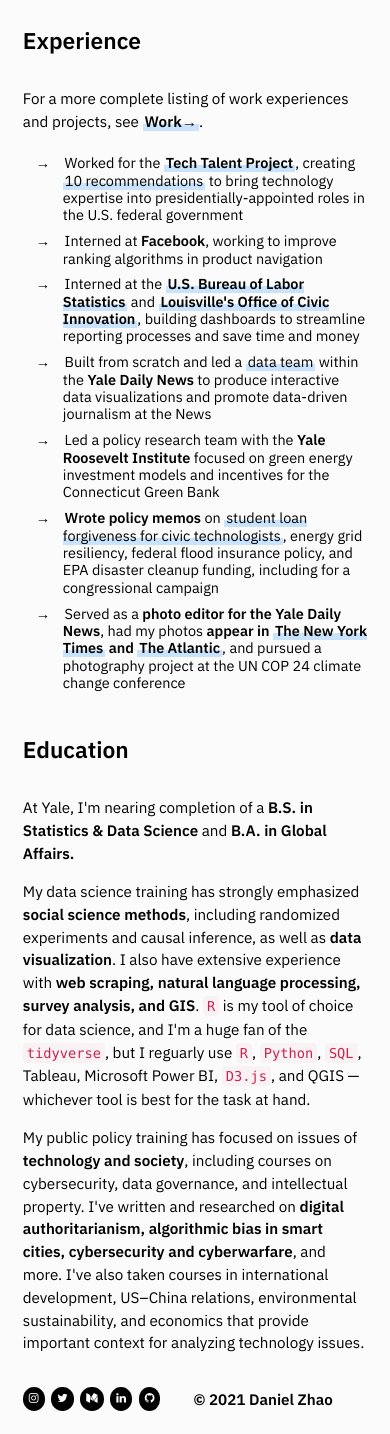
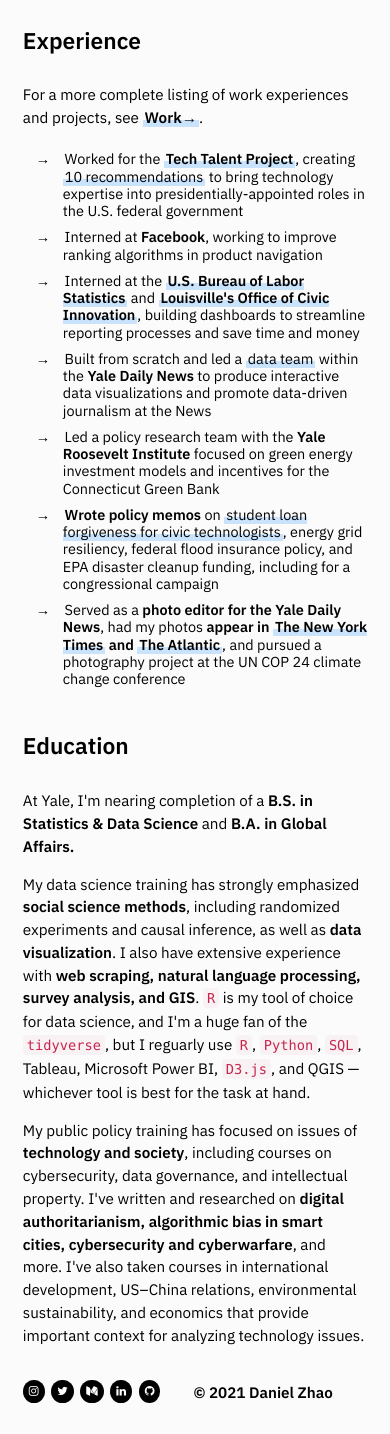
Before and after one commit to iamdanzhao/iamdanzhao.github.io, a Jekyll site: the page built from index.html, in a window 390 px wide. Shown: the part 2012-3446 px from the top of the page. Built offline with Jekyll 4.4.1, drawn with Linux system fonts in a browser that asks for light colours.

Commit message:
one more mobile spacing fix

```diff
--- a/styles/main.css
+++ b/styles/main.css
@@ -343,6 +343,7 @@
     .narrow > *:first-child,
     .inset > *:first-child {
         margin-top: 0;
+        margin-bottom: 0; /* quick fix, may need to take another look */
     }
 
     .wide > *:last-child,
```
